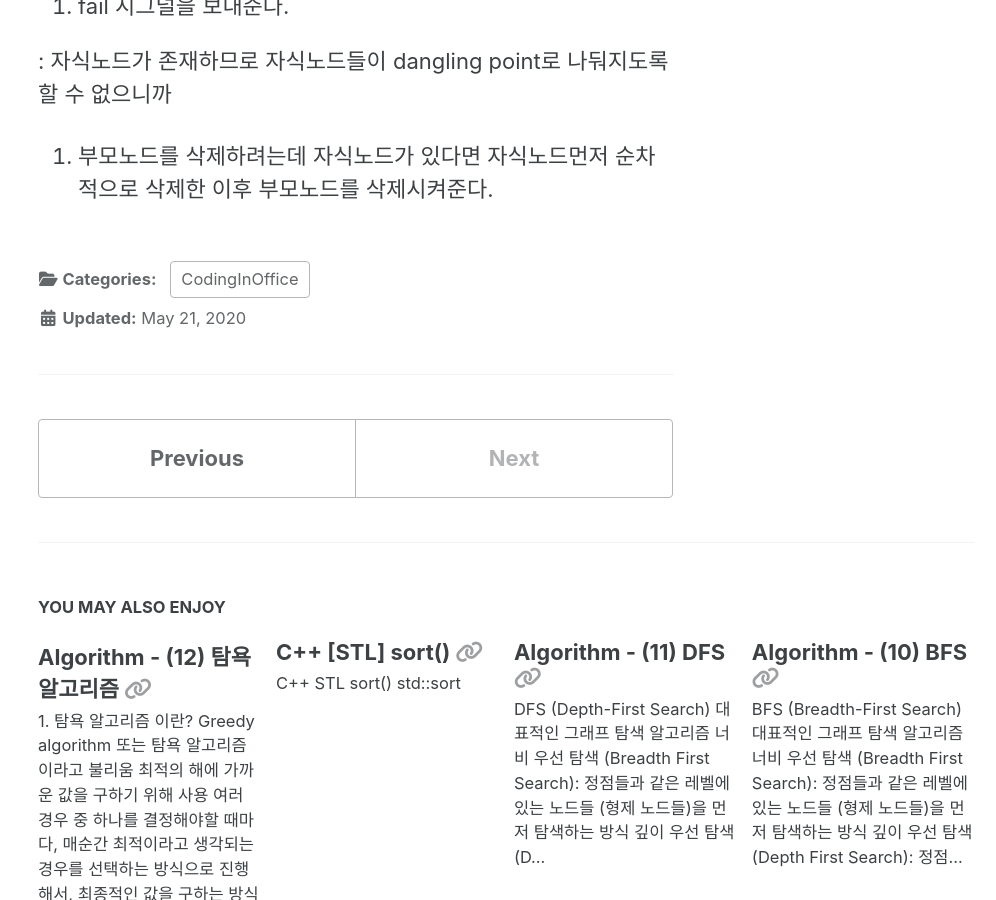
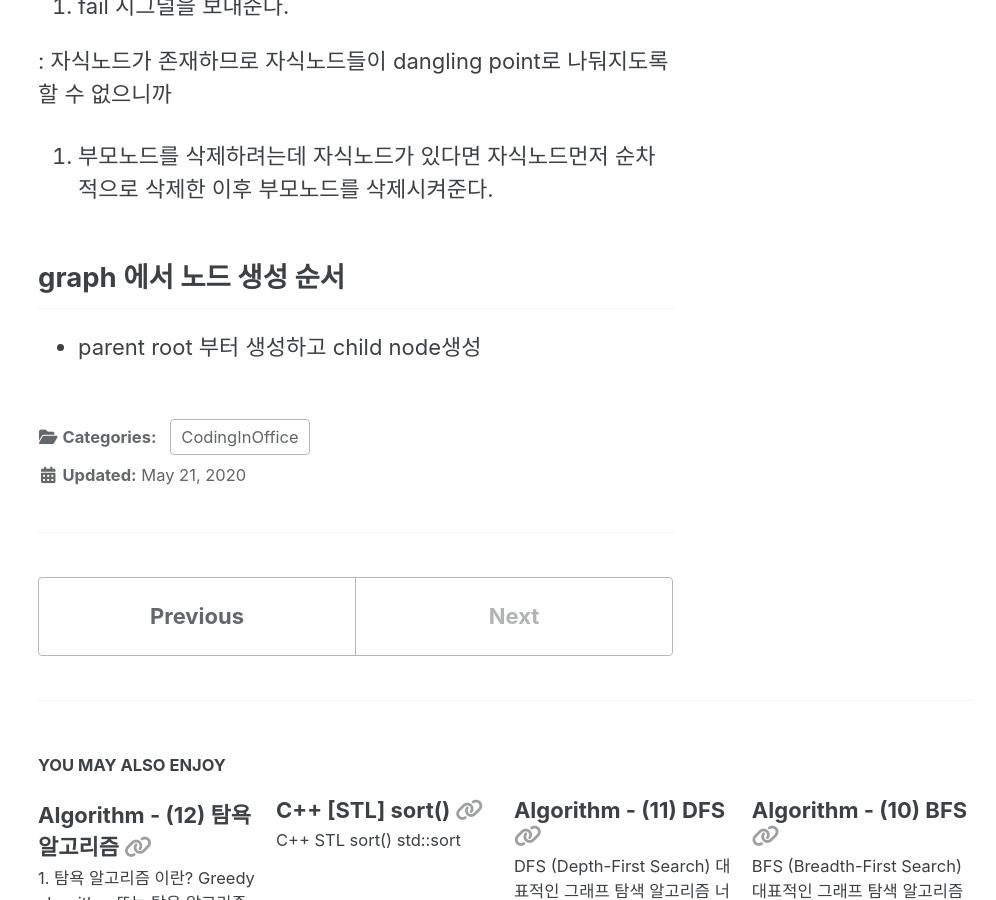
Before and after one commit to sujinsjlee/TIL, a Jekyll site: the page built from _posts/2020-05-21-CodingInOffice_2.md, in a window 1280 px wide and 900 px high, scrolled down 330 px. Shown: the whole window, without its empty margins (284-1280 px from the left). Built offline with Jekyll 4.4.1, drawn with Linux system fonts in a browser that asks for light colours; cached includes are drawn as plain includes; nearby versions of some CDN libraries.

Commit message:
[graph] create node order

```diff
--- a/_posts/2020-05-21-CodingInOffice_2.md
+++ b/_posts/2020-05-21-CodingInOffice_2.md
@@ -15,3 +15,7 @@ tags:
 
 
 2. 부모노드를 삭제하려는데 자식노드가 있다면 자식노드먼저 순차적으로 삭제한 이후 부모노드를 삭제시켜준다.
+
+## graph 에서 노드 생성 순서
+
+- parent root 부터 생성하고 child node생성
```
